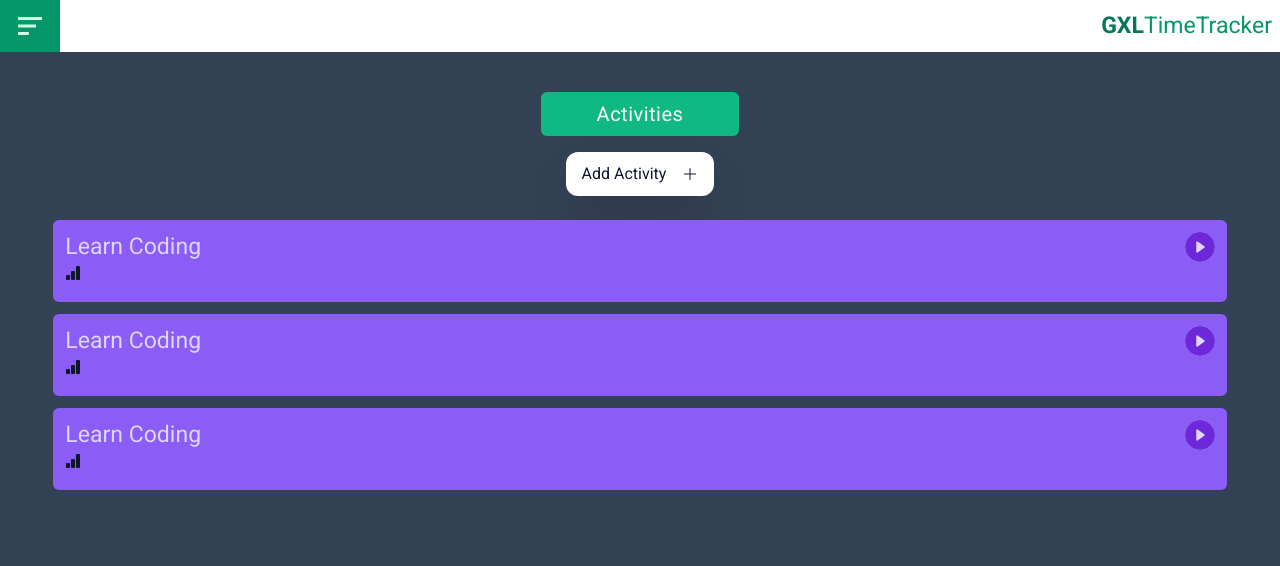
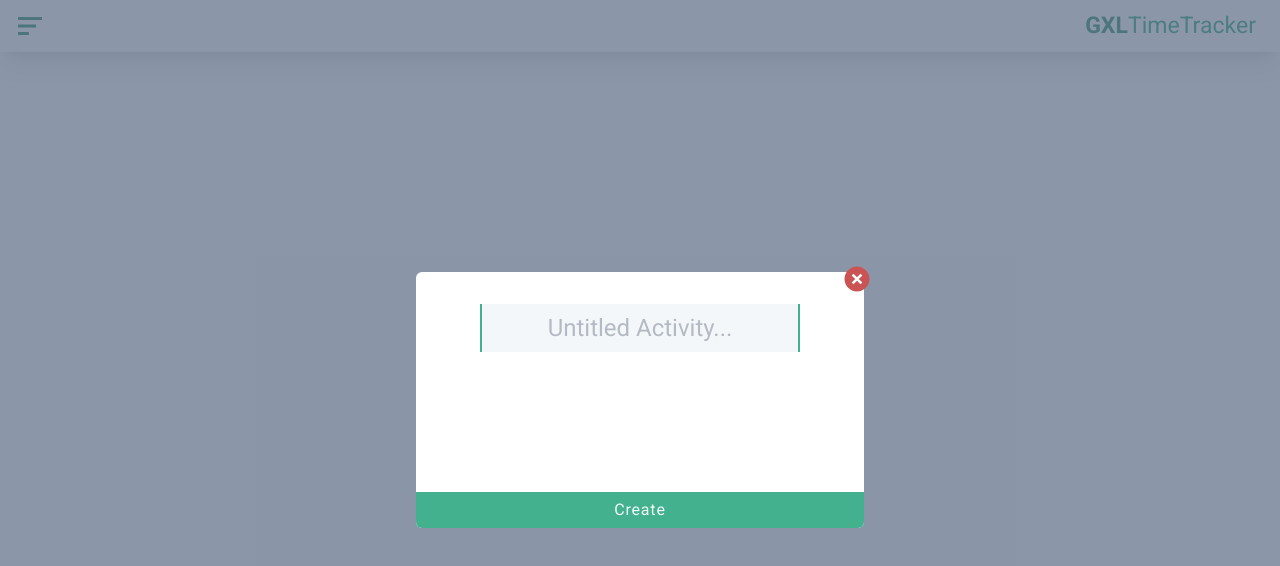
Before and after one commit to grefelnable/time-tracker, a React (Create React App) app: page / in a window 1280 px wide. Both pictures are taken after a click on the button "Add Activity". Shown: the top 566 px of the page. Built offline with nearby package versions, Linux system fonts and the light colour scheme.

Commit message:
made some changes

```diff
--- a/src/components/dashboard/Activity.js
+++ b/src/components/dashboard/Activity.js
@@ -1,4 +1,4 @@
-import React from "react"
+import React, { useState } from "react"
 import tw from "tailwind-styled-components"
 import {
   BsPlayCircleFill,
@@ -7,18 +7,91 @@ import {
 } from "react-icons/bs"
 
 const Activity = () => {
-  const [start, setStart] = React.useState(true)
+  const [startIcon, setStartIcon] = useState(true)
+  const [isActive, setIsActive] = useState(false)
+  const [time, setTime] = useState(0)
+  const [seconds, setSeconds] = useState(0)
+  const [minutes, setMinutes] = useState(0)
+  const [hour, setHour] = useState(0)
+
+  React.useEffect(() => {
+    let interval = null
+    //running seconds
+    if (isActive) {
+      interval = setInterval(() => {
+        setTime((prevTime) => prevTime + 1)
+      }, 1000)
+    } else {
+      clearInterval(interval)
+    }
+    //storing minutes in a variable; % is used to reset every 60seconds
+    setSeconds(`0${time % 60}`.slice(-2)) //slice to make 2 digits
+    setMinutes(`0${Math.floor(time / 60) % 60}`.slice(-2))
+    setHour(`0${Math.floor(time / 3600)}`.slice(-2))
+
+    return () => {
+      clearInterval(interval)
+    }
+  }, [isActive, time])
+  //handle onclick buttons
+  const handleStart = () => {
+    setIsActive(true)
+  }
+  const handleStop = () => {
+    setIsActive(false)
+    setTime(0)
+  }
+  // handling data on local storage
+  const storeTime = (hour, minutes) => {
+    hour = hour * 60
+
+    let totalTime = hour + minutes
+    console.log(totalTime)
+    localStorage.setItem("timeData", JSON.stringify(totalTime))
+  }
+  const getTime = () => {
+    let data = localStorage.getItem("timeData")
+    data = JSON.parse(data)
+    console.log(data)
+  }
   return (
     <SingleActivity>
       <Header>
-        <ActivityTitle>Learn Coding</ActivityTitle>
-        <ToggleBtn type="button" onClick={() => setStart(!start)}>
-          {start ? <BsPlayCircleFill /> : <BsFillStopCircleFill />}
-        </ToggleBtn>
+        <ActivityTitle>Activity</ActivityTitle>
+        {isActive && `${hour}:${minutes}:${seconds}`}
+        {startIcon && (
+          <StartBtn
+            type="button"
+            onClick={() => {
+              setStartIcon(!startIcon)
+              handleStart()
+              getTime()
+            }}
+          >
+            <BsPlayCircleFill />
+          </StartBtn>
+        )}
+        {!startIcon && (
+          <StopBtn
+            type="button"
+            onClick={() => {
+              setStartIcon(!startIcon)
+              handleStop()
+              storeTime(1, 20)
+            }}
+          >
+            <BsFillStopCircleFill />
+          </StopBtn>
+        )}
       </Header>
       <ChartBtn type="button">
         <BsBarChartFill />
       </ChartBtn>
+      <BorderLine></BorderLine>
+      <ActivityLog>
+        <ActivityName>Learn Coding</ActivityName>
+        <Duration>35 min</Duration>
+      </ActivityLog>
     </SingleActivity>
   )
 }
@@ -27,17 +100,35 @@ export default Activity
 
 //Styles
 const SingleActivity = tw.article`
-bg-violet-500 mb-3 p-3 rounded-md
+bg-violet-500 p-3 rounded-md
 `
-const Header = tw.div`
-flex justify-between
+const Header = tw.div`relative
+flex items-center justify-between pr-12
 `
 const ActivityTitle = tw.h4`
 text-violet-200
 `
-const ToggleBtn = tw.button`
+
+const StartBtn = tw.button`
+absolute right-0
 text-3xl bg-violet-200 text-violet-700 p-0 rounded-full
 `
+const StopBtn = tw(StartBtn)`
+`
+
 const ChartBtn = tw.button`
+text-violet-900
+`
+const BorderLine = tw.div`
+w-full bg-violet-400 h-px
+`
+
+const ActivityLog = tw.div`
+text-violet-200 pt-2 flex justify-between
+`
+const ActivityName = tw.small`
 
 `
+const Duration = tw.small`
+
+`
--- /dev/null
+++ b/src/components/dashboard/CreateActivity.js
@@ -0,0 +1,59 @@
+import React, { useId } from "react"
+import tw from "tailwind-styled-components"
+import { RiCloseCircleFill } from "react-icons/ri"
+
+const CreateActivity = ({ setIsOpen, setActivityNames, activityNames }) => {
+  const [getName, setGetName] = React.useState("")
+  //generate id for activity
+  const activityId = useId()
+
+  const handleCreate = () => {
+    setActivityNames([...activityNames, { id: activityId, name: getName }])
+  }
+  return (
+    <Wrapper>
+      <Form>
+        <CloseBtn onClick={() => setIsOpen(false)}>
+          <RiCloseCircleFill />
+        </CloseBtn>
+        <InputName
+          type="text"
+          placeholder="Untitled Activity..."
+          onChange={(e) => setGetName(e.target.value)}
+        />
+        <CreatBtn
+          type="button"
+          onClick={() => {
+            handleCreate()
+            setIsOpen(false)
+          }}
+        >
+          Create
+        </CreatBtn>
+      </Form>
+    </Wrapper>
+  )
+}
+
+export default CreateActivity
+
+// Styles
+const Wrapper = tw.div`
+h-screen w-full absolute top-0 grid place-items-center
+bg-slate-500 opacity-75
+`
+const CloseBtn = tw.button`
+absolute -top-2 -right-2 text-3xl text-red-700
+`
+const Form = tw.form`
+relative w-11/12 max-w-md h-64 flex flex-col justify-between pt-8
+bg-white rounded-md
+`
+const InputName = tw.input`
+w-80 mx-auto p-2 text-center text-2xl bg-slate-100 border-x-2
+border-emerald-600 text-slate-900
+`
+const CreatBtn = tw.button`
+inline-block bg-emerald-600 text-emerald-50 tracking-wider w-full transition-all duration-200 hover:bg-emerald-500 p-1
+rounded-br-md rounded-bl-md
+`
--- a/src/components/dashboard/Dashboard.js
+++ b/src/components/dashboard/Dashboard.js
@@ -1,22 +1,38 @@
-import React from "react"
+import React, { useState } from "react"
 import tw from "tailwind-styled-components"
 import { BsPlusLg } from "react-icons/bs"
 import Activity from "./Activity"
+import CreateActivity from "./CreateActivity"
 
 const Dashboard = () => {
+  const [isOpen, setIsOpen] = useState(false)
+  const [activityNames, setActivityNames] = useState([])
+  console.log(activityNames)
+  //open modal for adding an activity
+  if (isOpen) {
+    return (
+      <CreateActivity
+        setIsOpen={setIsOpen}
+        setActivityName={setActivityNames}
+        activityName={activityNames}
+      />
+    )
+  }
+
   return (
     <Section>
       <Wrapper>
         <Title>Activities</Title>
-        <Button type="button">
+        <Button
+          type="button"
+          onClick={() => {
+            setIsOpen(true)
+          }}
+        >
           Add Activity
           <BsPlusLg />
         </Button>
-        <Wrap>
-          <Activity />
-          <Activity />
-          <Activity />
-        </Wrap>
+        <Wrap>{activityNames}</Wrap>
       </Wrapper>
     </Section>
   )
@@ -28,7 +44,7 @@ export default Dashboard
 const Section = tw.section`
 bg-slate-700 height-custom pt-10
 `
-const Wrapper = tw.div`w-11/12 mx-auto`
+const Wrapper = tw.div`w-11/12 mx-auto max-w-7xl `
 
 const Title = tw.h2`
 bg-emerald-500 text-white text-xl tracking-wide px-14 py-2 w-fit mx-auto
@@ -40,5 +56,5 @@ transition-linear duration-200 hover:scale-110 active:scale-100
 mb-6
 `
 const Wrap = tw.div`
-
+grid gap-3 md:grid-cols-2 lg:grid-cols-3 xl:grid-cols-4
 `
--- a/src/components/navbar/Navbar.js
+++ b/src/components/navbar/Navbar.js
@@ -19,7 +19,7 @@ export default Navbar
 
 const Container = tw.header`
 bg-white flex justify-between h-max items-center
-shadow-xl pr-2
+shadow-xl pr-6
 
 
 `
--- a/src/components/sharedLayout/SharedLayout.js
+++ b/src/components/sharedLayout/SharedLayout.js
@@ -14,7 +14,7 @@ const SharedLayout = () => {
       {!hideSidebar && (
         <BlurBackground onClick={() => setHideSidebar(!hideSidebar)} />
       )}
-      <Sidebar hideSidebar={hideSidebar} />
+      <Sidebar hideSidebar={hideSidebar} setHideSidebar={setHideSidebar} />
 
       <Outlet />
     </>
--- a/src/components/sidebar/Sidebar.js
+++ b/src/components/sidebar/Sidebar.js
@@ -3,12 +3,12 @@ import { NavLink } from "react-router-dom"
 import tw from "tailwind-styled-components"
 import { MdOutlineDashboard, MdOutlineStickyNote2 } from "react-icons/md"
 
-const Sidebar = ({ hideSidebar }) => {
+const Sidebar = ({ hideSidebar, setHideSidebar }) => {
   return (
     <Wrapper className={hideSidebar ? `hide` : `show`}>
       {/* Links */}
       <NavLink to="/">
-        <Button type="button">
+        <Button type="button" onClick={() => setHideSidebar(!hideSidebar)}>
           <Icon>
             <MdOutlineDashboard />
           </Icon>
@@ -16,7 +16,7 @@ const Sidebar = ({ hideSidebar }) => {
         </Button>
       </NavLink>
       <NavLink to="/notes">
-        <Button type="button">
+        <Button type="button" onClick={() => setHideSidebar(!hideSidebar)}>
           <Icon>
             <MdOutlineStickyNote2 />
           </Icon>
```
Also changed, not shown: 1 other file (tests, documents, lock files or other folders).
